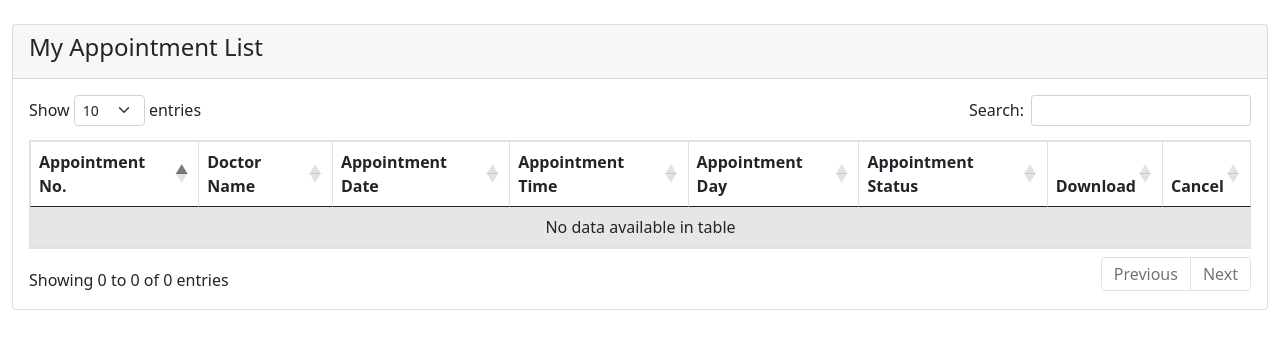
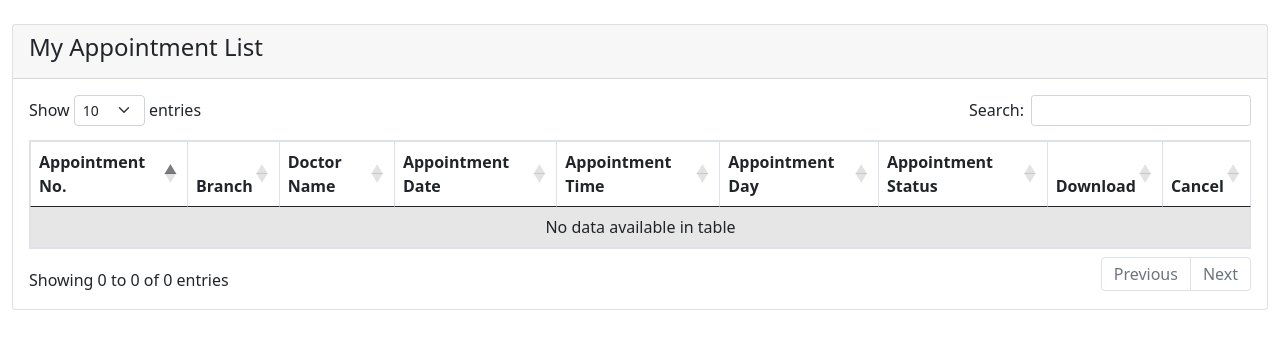
Before and after one commit to Tacs25/appointment-system, a PHP site: page /main/patient/myappointment.php in a window 1280 px wide. Shown: the part 156-505 px from the top of the page. Run offline with PHP 8.4, Linux system fonts and the light colour scheme; some libraries are stand-ins or nearby versions.

Commit message:
Update myappointment.php

```diff
--- a/main/patient/myappointment.php
+++ b/main/patient/myappointment.php
@@ -16,6 +16,7 @@
 		      			<thead>
 			      			<tr>
 			      				<th>Appointment No.</th>
+								<th>Branch</th>
 			      				<th>Doctor Name</th>
 			      				<th>Appointment Date</th>
 			      				<th>Appointment Time</th>
```
